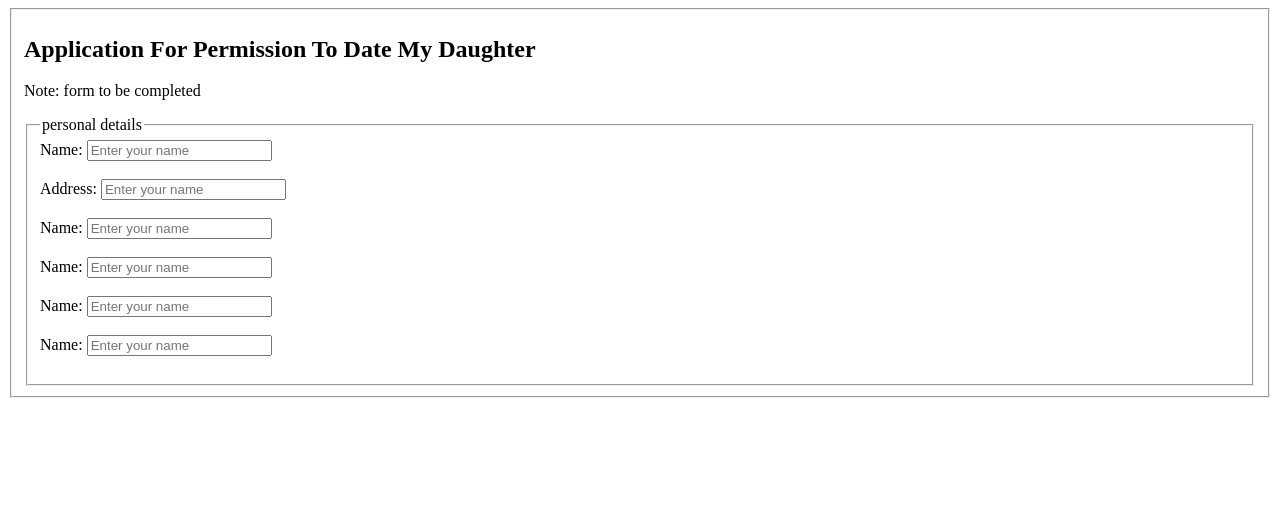
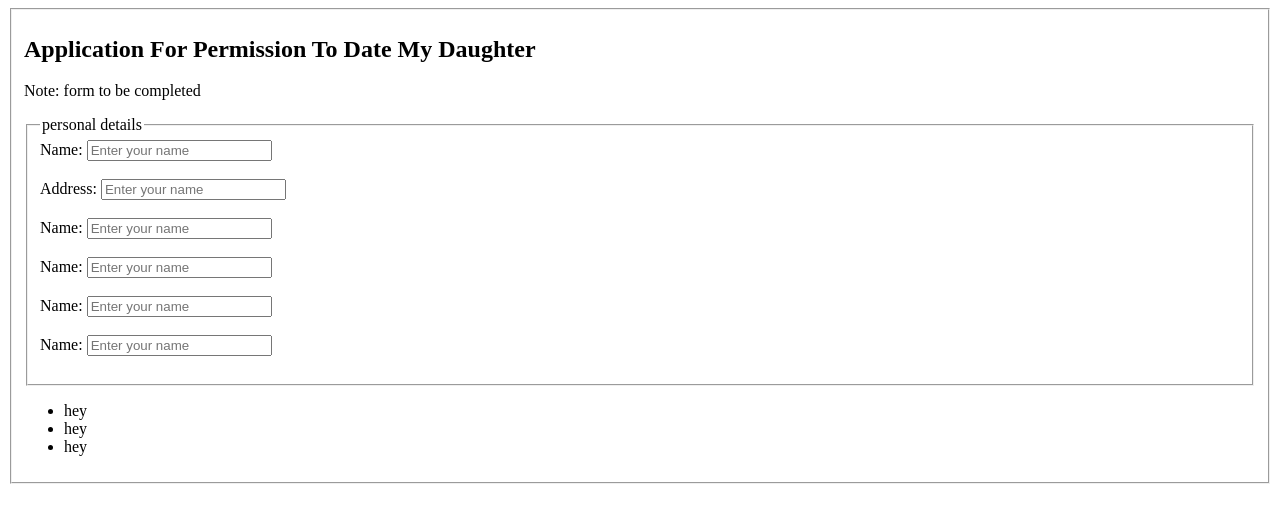
Before and after one commit to Anupamsubedi1/web-to-javaspt, a plain HTML site: page day 1/Practice.html in a window 1280 px wide. Drawn offline with Linux system fonts and the light colour scheme.

Commit message:
add all codes to git

```diff
--- a/day 1/Practice.html
+++ b/day 1/Practice.html
@@ -35,6 +35,11 @@
             <input type="text" placeholder="Enter your name"></label>
         </form><br>
       </fieldset>
+      <ul>
+        <li>hey</li>
+        <li>hey</li>
+        <li>hey</li>
+      </ul>
     </fieldset>
   </body>
 
```
